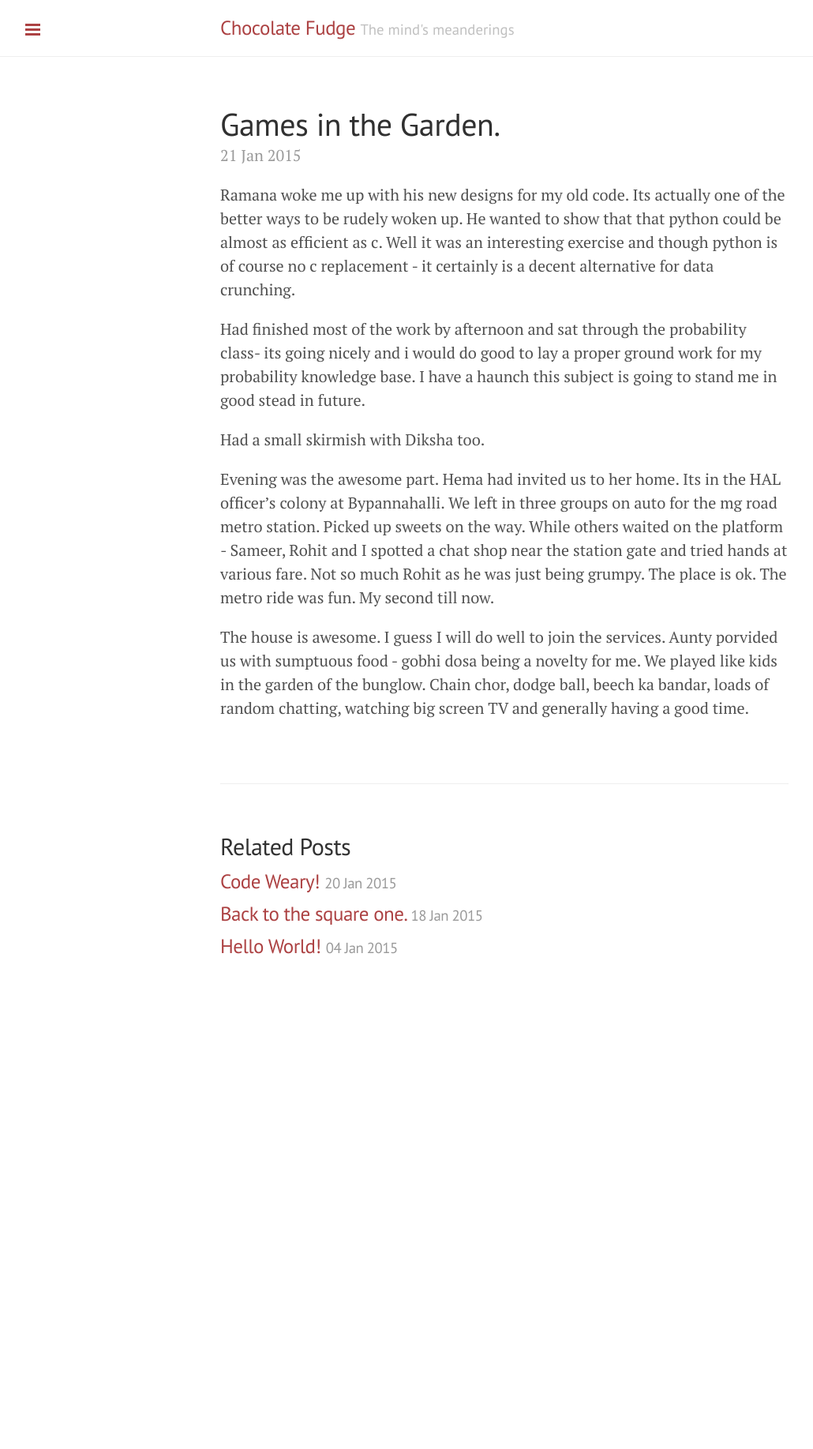
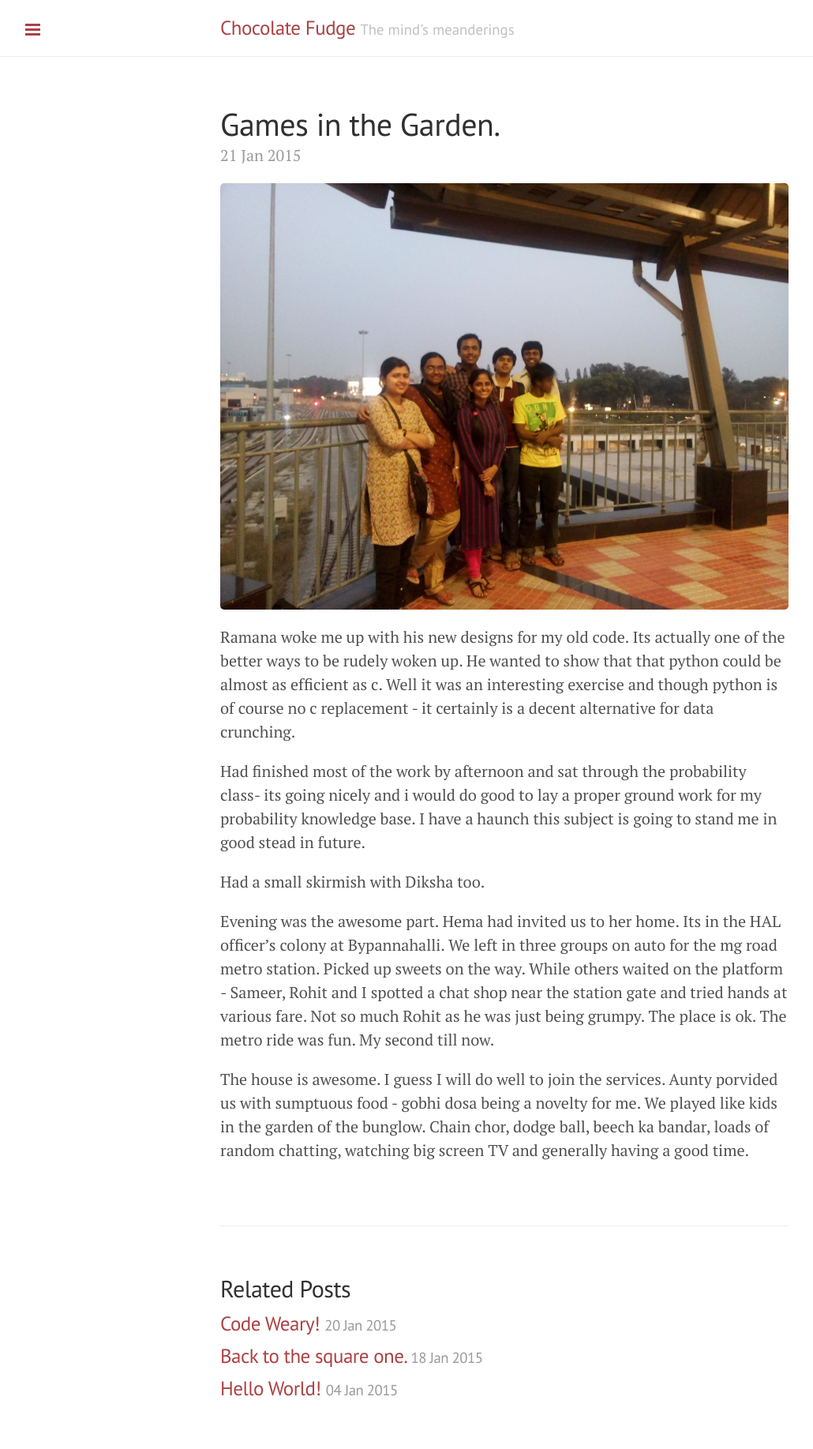
Before and after one commit to auag92/blog, a Jekyll site: the page built from _posts/2015-01-21-dakoo.md, in a window 1280 px wide. Shown: the whole page at 79% size, without its empty margins (1-1031 px from the left). Built offline with Jekyll 4.4.1, drawn with Linux system fonts in a browser that asks for light colours; Markdown is read by kramdown in place of the engine named in the settings; before the commit the page ends 1275 px from its top, so only the background shows below that.

Commit message:
added image folder and changed post dakoo

```diff
--- a/_posts/2015-01-21-dakoo.md
+++ b/_posts/2015-01-21-dakoo.md
@@ -2,6 +2,9 @@
 layout: post
 title: Games in the Garden.
 ---
+
+![At the Bypannahalli Metro Station]({{ site.url }}/images/atMetroStn.jpg)
+
 Ramana woke me up with his new designs for my old code. Its actually one of the better ways to be rudely woken up. He wanted to show that that python could be almost as efficient as c. Well it was an interesting exercise and though python is of course no c replacement -  it certainly is a decent alternative for data crunching.
 
 Had finished most of the work by afternoon and sat through the probability class- its going nicely and i would do good to lay a proper ground work for my probability knowledge base. I have a haunch this subject is going to stand me in good stead in future.
```
Also changed, not shown: images/atMetroStn.jpg (added).
